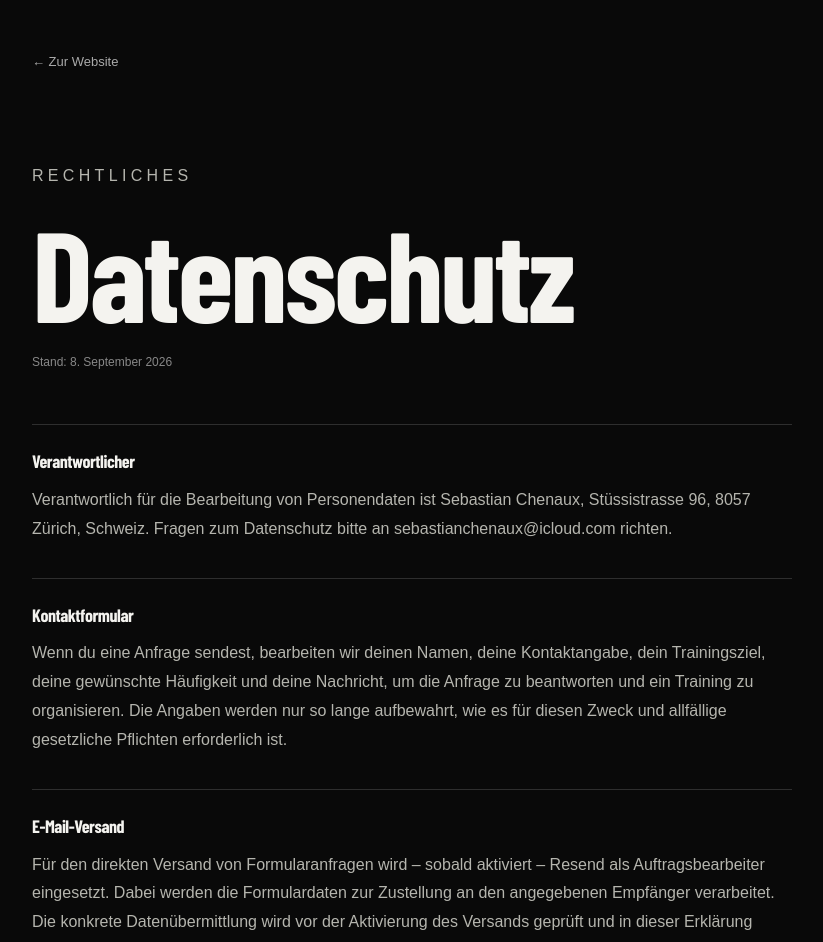
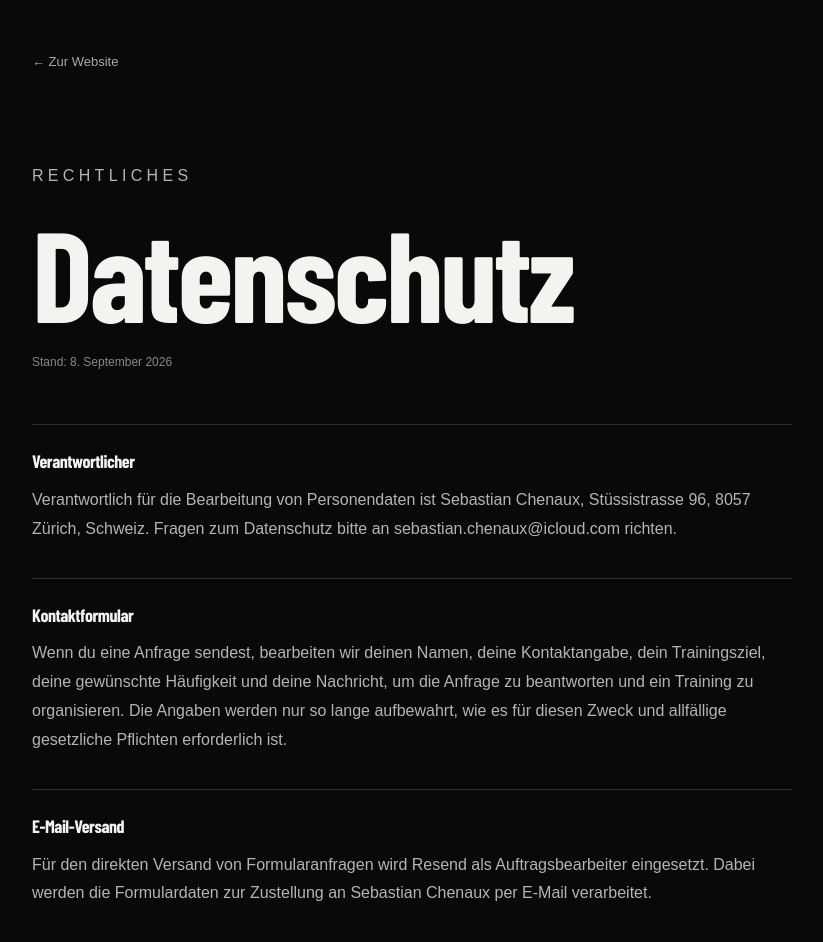
Before and after one commit to cedi254/sebastian-chenaux, a Next.js app: page /datenschutz in a window 1280 px wide. Shown: the top 942 px of the page, without its empty margins (228-1051 px from the left). Built offline with nearby package versions, Linux system fonts and the light colour scheme; a web font is replaced by a local one.

Commit message:
Route enquiries to Sebastian's email

```diff
--- a/src/app/datenschutz/page.tsx
+++ b/src/app/datenschutz/page.tsx
@@ -18,7 +18,7 @@ export default function DatenschutzPage() {
           <p>
             Verantwortlich für die Bearbeitung von Personendaten ist Sebastian
             Chenaux, Stüssistrasse 96, 8057 Zürich, Schweiz. Fragen zum
-            Datenschutz bitte an sebastianchenaux@icloud.com richten.
+            Datenschutz bitte an sebastian.chenaux@icloud.com richten.
           </p>
         </section>
         <section>
@@ -35,11 +35,9 @@ export default function DatenschutzPage() {
         <section>
           <h2>E-Mail-Versand</h2>
           <p>
-            Für den direkten Versand von Formularanfragen wird – sobald
-            aktiviert – Resend als Auftragsbearbeiter eingesetzt. Dabei werden
-            die Formulardaten zur Zustellung an den angegebenen Empfänger
-            verarbeitet. Die konkrete Datenübermittlung wird vor der Aktivierung
-            des Versands geprüft und in dieser Erklärung ergänzt.
+            Für den direkten Versand von Formularanfragen wird Resend als
+            Auftragsbearbeiter eingesetzt. Dabei werden die Formulardaten zur
+            Zustellung an Sebastian Chenaux per E-Mail verarbeitet.
           </p>
         </section>
         <section>
@@ -55,7 +53,7 @@ export default function DatenschutzPage() {
           <p>
             Du kannst im Rahmen des Schweizer Datenschutzgesetzes Auskunft,
             Berichtigung oder Löschung deiner Personendaten verlangen. Wende
-            dich dafür an sebastianchenaux@icloud.com.
+            dich dafür an sebastian.chenaux@icloud.com.
           </p>
         </section>
       </div>
--- a/src/app/impressum/page.tsx
+++ b/src/app/impressum/page.tsx
@@ -21,7 +21,7 @@ export default function ImpressumPage() {
             Schweiz
           </p>
           <p>
-            E-Mail: sebastianchenaux@icloud.com<br />
+            E-Mail: sebastian.chenaux@icloud.com<br />
             Telefon: 078 340 24 44
           </p>
         </section>
--- a/src/lib/config.ts
+++ b/src/lib/config.ts
@@ -1,7 +1,7 @@
 export const siteConfig = {
   name: "Sebastian Chenaux",
   social: { image: "" },
-  contact: { email: "sebastianchenaux@icloud.com", whatsapp: "", instagram: "" },
+  contact: { email: "sebastian.chenaux@icloud.com", whatsapp: "", instagram: "" },
   booking: { preview: false },
   location: {
     name: "SC Training",
```
Also changed, not shown: 2 other files (tests, documents, lock files or other folders).
